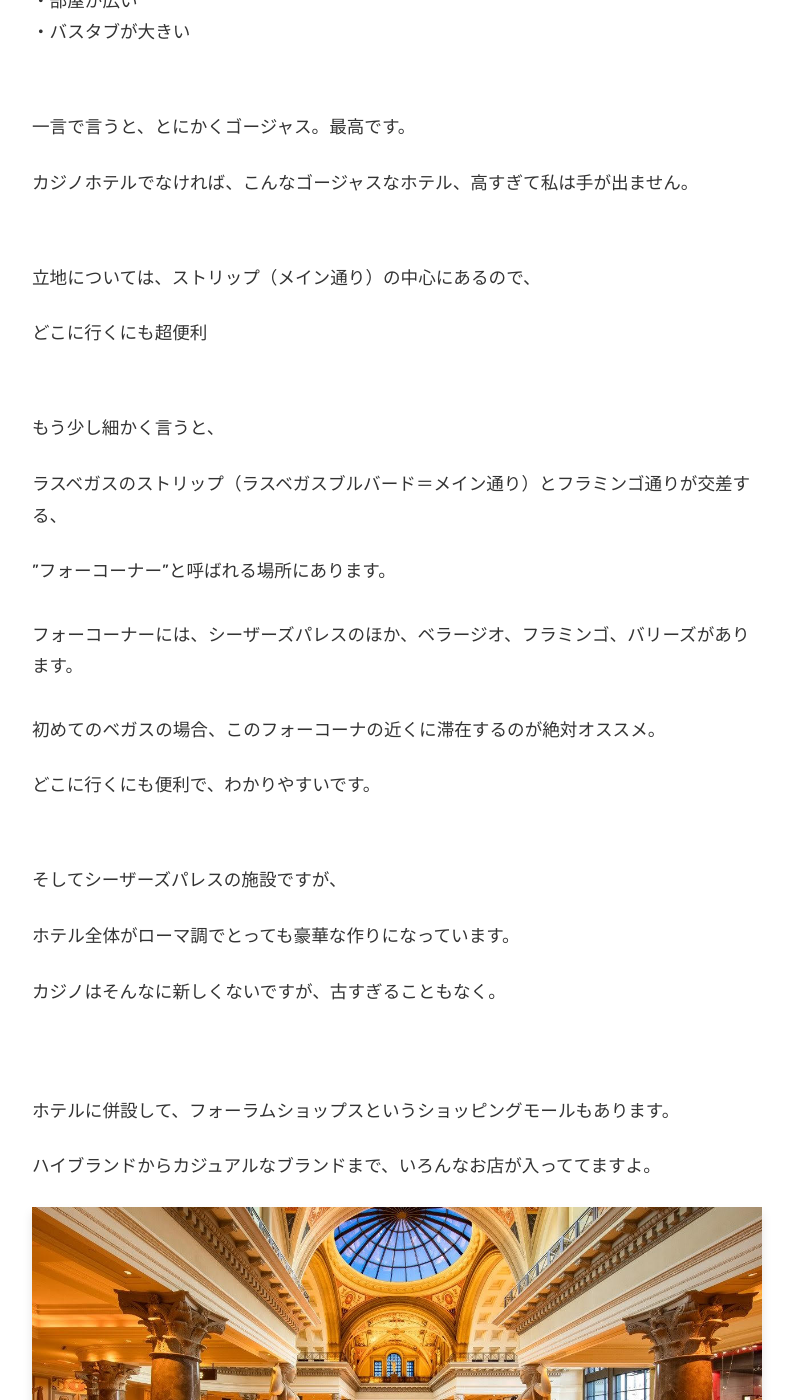
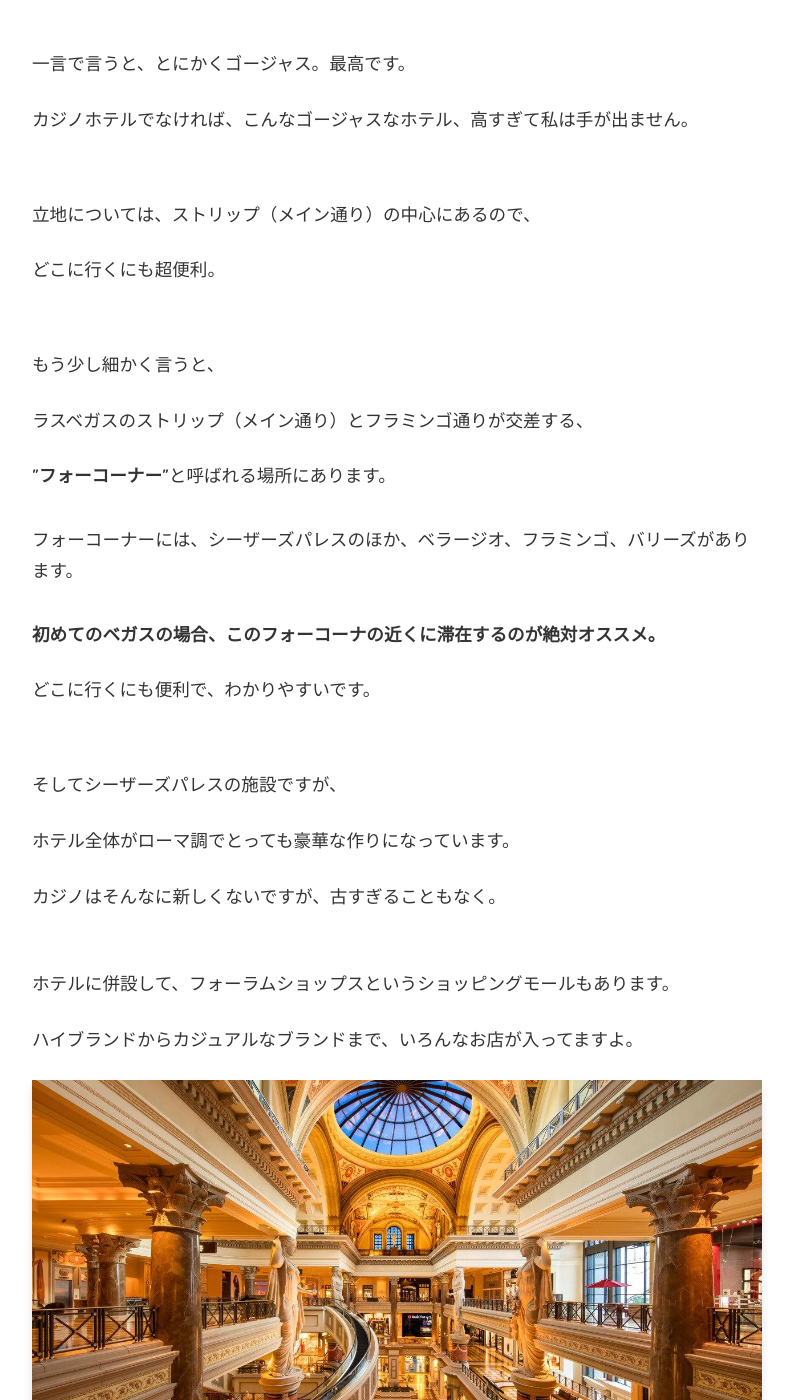
Before and after one commit to norenlife/norenlife.github.io, a Jekyll site: the page built from _posts/2020-10-29-hotels-recommended.markdown, in a window 1280 px wide and 1400 px high, scrolled down 2564 px. Shown: the whole window, without its empty margins (53-846 px from the left). Built offline with Jekyll 4.4.1, drawn with Linux system fonts in a browser that asks for light colours; some of the changed text lies outside the part shown.

Commit message:
Update 2020-10-29-hotels-recommended.markdown

```diff
--- a/_posts/2020-10-29-hotels-recommended.markdown
+++ b/_posts/2020-10-29-hotels-recommended.markdown
@@ -20,12 +20,12 @@
 
 ゴージャスなホテルも破格で泊まれるので、しっかりと下調べしないと後悔するかも。<br>
 
-<br><br>
+<br>
 
 ちなみに、ホテル滞在が大好きな私。<br>
 
 いつも旅行の前はホテルのレビューサイトを隅々まで読んでホテルを決めます。<br>
-<br><br>
+<br>
 
 ラスベガスではいろんなホテルに泊まってきたけど、<br>
 
@@ -55,17 +55,18 @@
 <br>
 立地については、ストリップ（メイン通り）の中心にあるので、<br>
 
-どこに行くにも超便利<br>
+どこに行くにも超便利。
+<br>
 <br><br>
 もう少し細かく言うと、<br>
 
-ラスベガスのストリップ（ラスベガスブルバード＝メイン通り）とフラミンゴ通りが交差する、<br>
+ラスベガスのストリップ（メイン通り）とフラミンゴ通りが交差する、<br>
 
-”フォーコーナー”と呼ばれる場所にあります。<br>
+”<b>フォーコーナー</b>”と呼ばれる場所にあります。<br>
 <br>
 フォーコーナーには、シーザーズパレスのほか、ベラージオ、フラミンゴ、バリーズがあります。<br>
 <br>
-初めてのベガスの場合、このフォーコーナの近くに滞在するのが絶対オススメ。<br>
+<b>初めてのベガスの場合、このフォーコーナの近くに滞在するのが絶対オススメ。</b><br>
 
 どこに行くにも便利で、わかりやすいです。<br>
 <br>
@@ -75,11 +76,11 @@
 ホテル全体がローマ調でとっても豪華な作りになっています。<br>
 
 カジノはそんなに新しくないですが、古すぎることもなく。<br>
-<br><br>
+<br>
 
 ホテルに併設して、フォーラムショップスというショッピングモールもあります。<br>
 
-ハイブランドからカジュアルなブランドまで、いろんなお店が入っててますよ。<br>
+ハイブランドからカジュアルなブランドまで、いろんなお店が入ってますよ。<br>
 
 ![フォーラムショップス](/assets/images/20201029/caesers2.jpg)
 <br>
@@ -106,8 +107,7 @@
 
 もちろん、料金が高い方がいい部屋っていうのは間違い無いですが、<br>
 
-その中でも私がおすすめしたいのは<br>
-<br><br>
+<b>その中でも私がおすすめしたいのは</b><br>
 
 <b>ズバリこの3つ！</b><br>
  - <b>OCTAVIOUS PREMIUM ルーム</b>
@@ -115,6 +115,7 @@
  - <b>PALACE PREMIUM ルーム</b>
 
  ![シーザーズパレスルーム](/assets/images/20201029/caesers4.jpg)
+ <br>
 他のホテルの客室に比べて基本的に部屋が広いです。<br>
 
 そしてこの3つの部屋タイプをオススメする理由はなんといっても、<br>
@@ -143,12 +144,13 @@
 
 ![パリス](/assets/images/20201029/paris1.jpg)
 
-エッフェル搭がめじるし！　フランスがテーマのホテルです<br>
+エッフェル搭がめじるし！　<br>
+
+フランスがテーマのホテルです。<br>
 
 シーザーズパレスからはグレードが少し下がりますが、<br>
 
 <b>価格重視派にもおすすめできる、コスパがとってもいいホテル</b><br>
-<br>
 <br>
 おすすめの理由は、、、<br>
 <br>
@@ -157,7 +159,7 @@
 - <b>レストランが充実</b><br>
 - <b>カジノが充実</b><br>
 <br>
-<br>
+
 まず、立地ですが、<br>
 
 フォーコーナーからすぐで、噴水ショーで有名なベラージオのお向かいにあります。 <br>
@@ -172,7 +174,7 @@
 
 立地に関して言えば、ラスベガスのどのホテルよりも1番便利かも<br>
  <br>
- <br>
+
 そしてお部屋。 <br>
 
 ちょうど2019年に改装工事をした客室<br>
@@ -190,12 +192,12 @@
 バスタブがどうしても欲しいという人は、値段が上がりますが、プチスイートをオススメします。<br>
 
 <br>
-<br>
+
 次にレストラン。<br>
-<br>
+
 ラスベガスと言えばバフェ<br>
 
-（日本語だとブッフェまたはバイキング<br>
+（日本語だとブッフェまたはバイキング）<br>
 
 <br>
 パリスのバフェは種類が充実していてとても人気！<br>
@@ -205,7 +207,7 @@
 
 まだ行ったことがない人は一度行く価値ありですよ。<br>
 <br>
-<br>
+
 あとは、テラス席が有名なフレンチレストランのMon Ami Gabi（モナミガビ）<br>
 ![パリスビュッフェ](/assets/images/20201029/paris4.jpg)
 
@@ -217,12 +219,12 @@
 
 朝から最高な気分になること間違い無し！<br>
 <br>
-<br>
+
 最後にカジノ。<br>
 
 いつも多くの人で賑わっています。<br>
 
-スロットの台数も多いです。<br>
+スロットの台数も多め。<br>
 
 また、隣接するホテル BALLY'S（バリーズ）のカジノと室内通路で繋がっているので、<br>
 
@@ -235,8 +237,7 @@
 深夜は屋内移動の方が安全、私もよく1人で行ったり来たりします。<br>
 
 <br>
-<br>
-<br>
+
 この2件の他におすすめなホテルは.....
 <br>
 <br>
@@ -248,16 +249,12 @@
 <br>
 という感じです。<br>
 <br>
-<br>
 まだまだ詳しくかけますが、<br>
 
 ホテルに関しては本当に書くことがたくさんあって<br>
 
-まだまだ詳しくかけますが、<br>
-
 長くなってしまうので、また別の機会に。。。<br>
 
-<br>
 <br>
 あ、ひとつだけ！<br>
 
```
